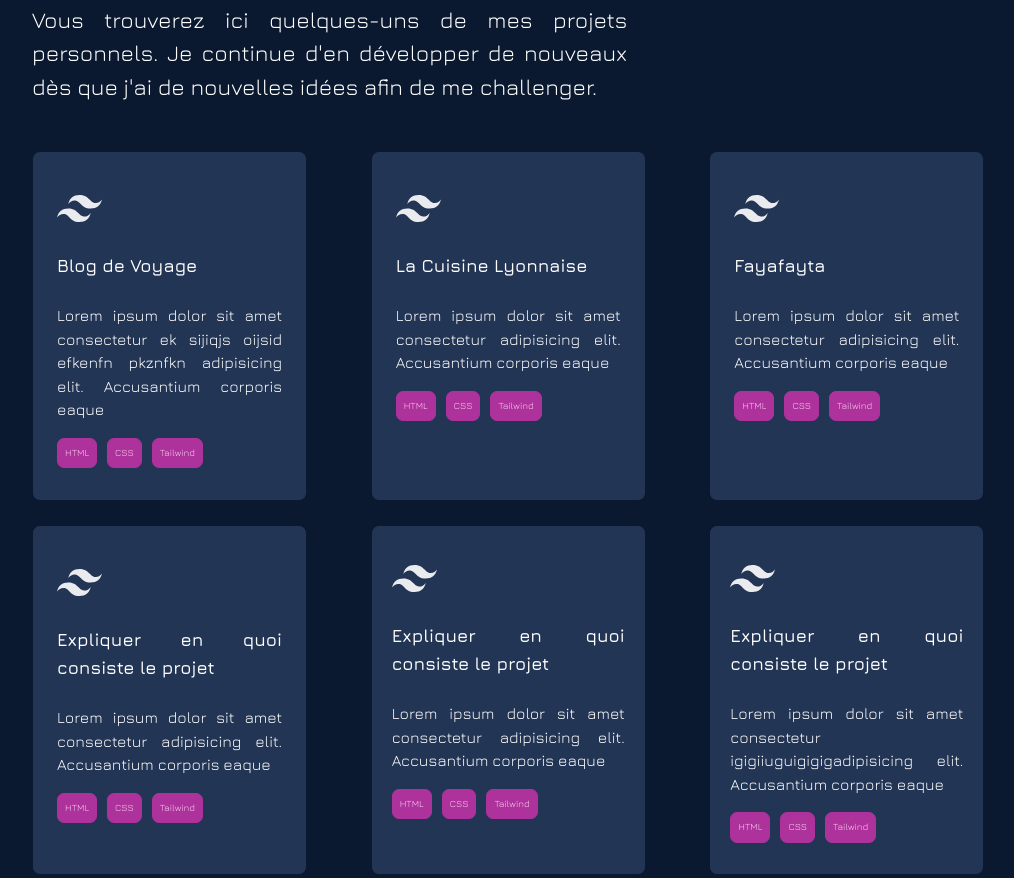
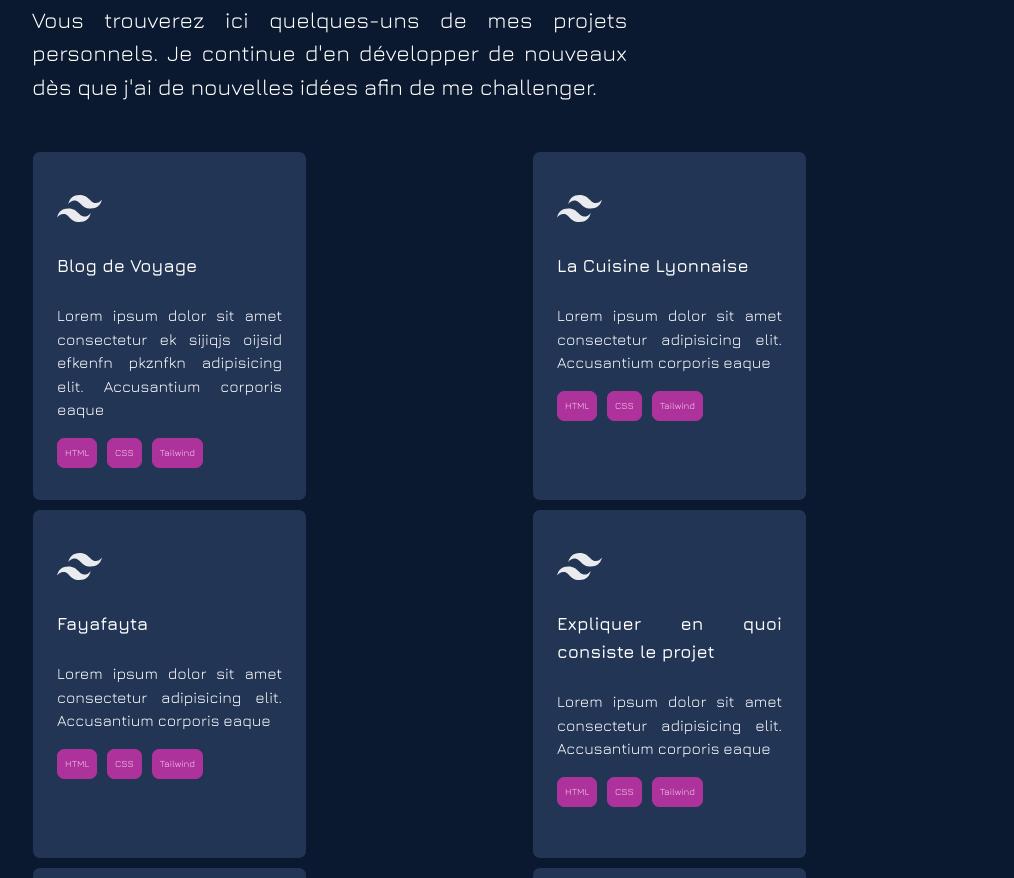
Before and after one commit to agathism/Mon-Portfolio, a plain HTML site: page index.html in a window 1280 px wide. Shown: the part 2745-3623 px from the top of the page, without its empty margins (240-1254 px from the left). Drawn offline with nearby package versions, Linux system fonts and the light colour scheme; a web font is replaced by a local one.

Commit message:
responsivité

```diff
--- a/index.html
+++ b/index.html
@@ -109,7 +109,7 @@
         <p class="w-3/5 my-12 text-justify max-sm:w-fit">
           Vous trouverez ici quelques-uns de mes projets personnels. Je continue d'en développer de nouveaux dès que j'ai de nouvelles idées afin de me challenger.
         </p>
-        <div class="allProjects grid grid-rows-2 grid-cols-3 gap-6 max-sm:flex max-sm:flex-col max-sm:p-0 max-sm:items-center">
+        <div class="allProjects gap-2 grid grid-rows-3 grid-cols-2 max-sm:flex max-sm:flex-col max-sm:p-0 max-sm:items-center ">
           <a href="" class="project items-center no-underline rounded-lg p-6 text-justify">
             <img src="Images/icons8-tailwind96.svg" alt="Tailwind" />
             <h6 class="my-2 text-lg">Blog de Voyage</h6>
--- a/style.css
+++ b/style.css
@@ -236,7 +236,7 @@ body {
   }
 }
 
-@media screen and (max-width: 768px) {
+@media screen and (max-width: 620px) {
   body {
     font-size: 1.1em;
     header {
@@ -334,3 +334,22 @@ body {
     }
   }
 }
+
+@media screen and (min-width: 620px){
+  body{
+    main{
+      section#projects{
+        div.allProjects{
+          display: grid;
+          grid-template-columns: 2;
+        }
+      }
+    }
+  }
+}
+
+@media screen and (min-width: 620px){
+  body{
+
+  }
+}
```
